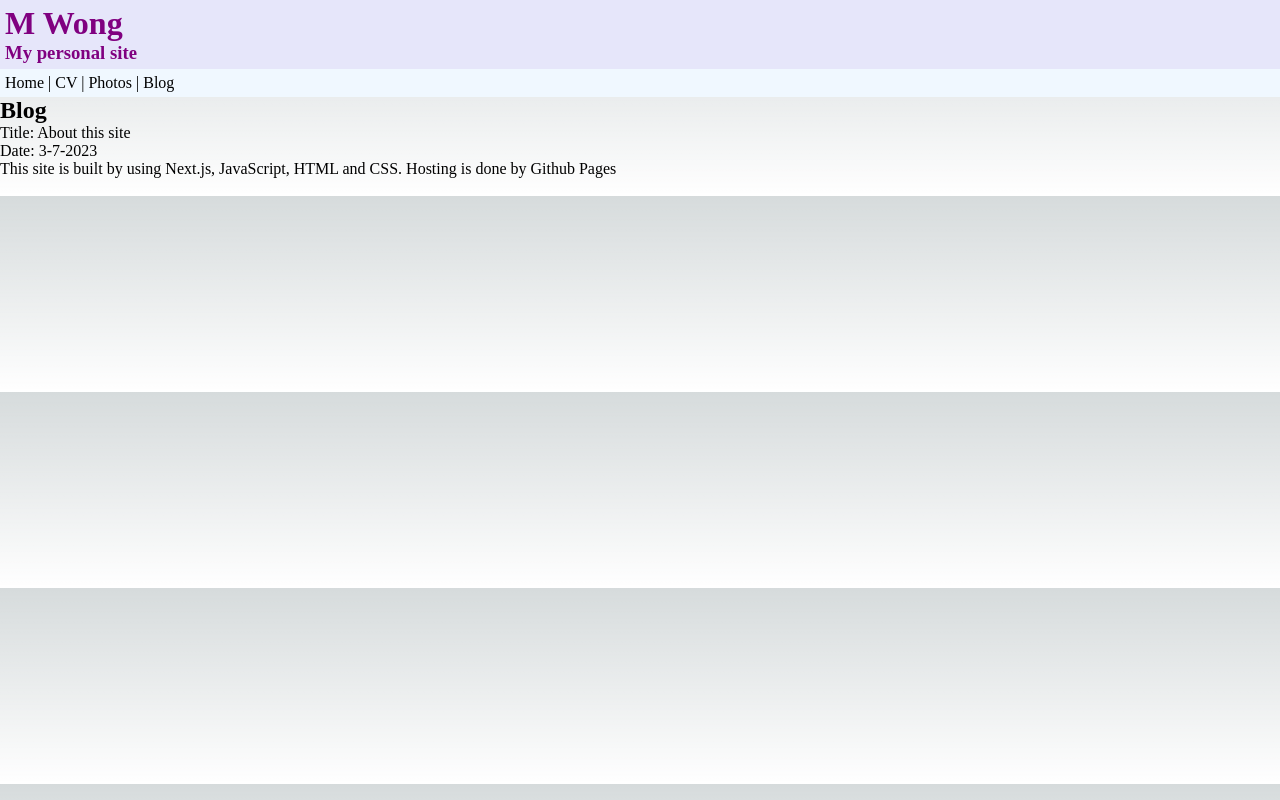
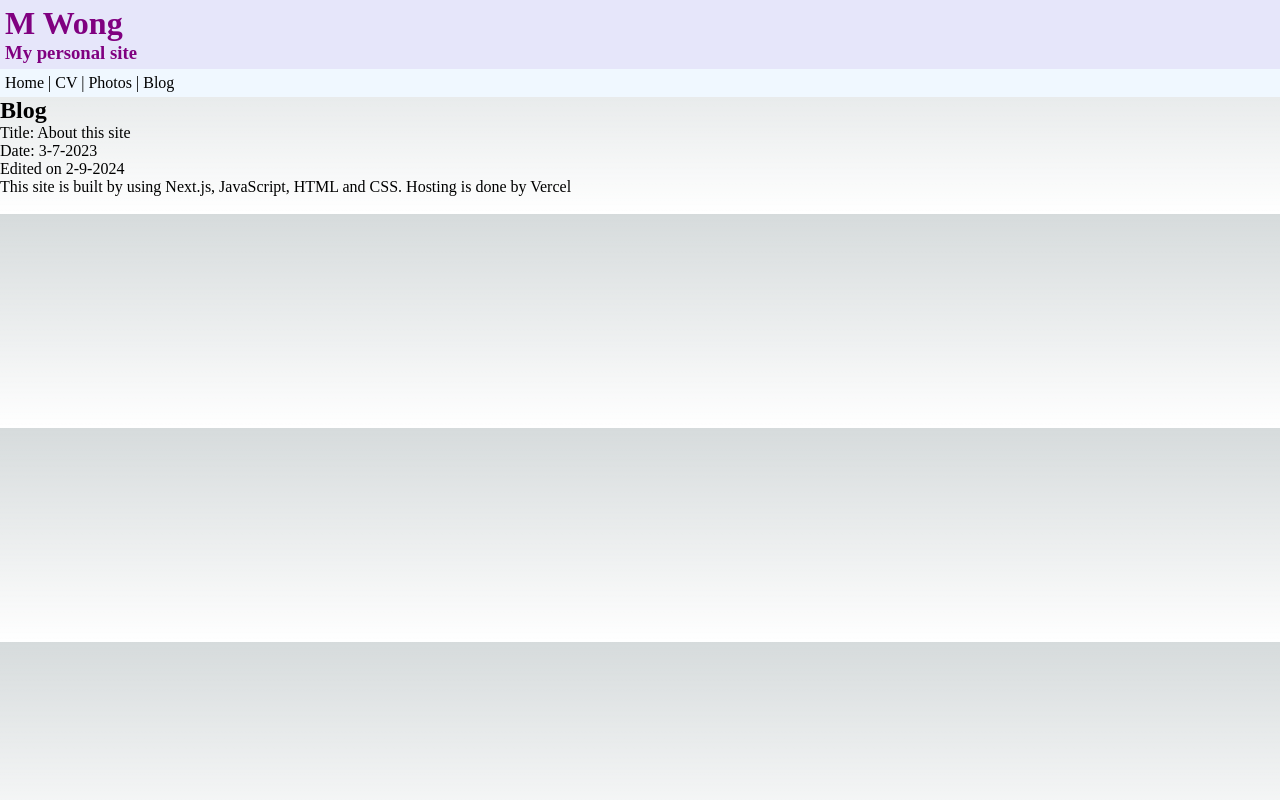
Before and after one commit to mwongau/next-blog, a Next.js app: page /blog/about in a window 1280 px wide. Built offline with nearby package versions, Linux system fonts and the light colour scheme.

Commit message:
init 2-9-2024 blog rev.

```diff
--- a/pages/blog/about.js
+++ b/pages/blog/about.js
@@ -9,9 +9,9 @@ export default function About() {
   <Nav />
   <h2>Blog</h2>
   <p>Title: About this site</p>
-  <p>Date: 3-7-2023</p>
+  <p>Date: 3-7-2023</p><p>Edited on 2-9-2024</p>
   <p>This site is built by using Next.js, JavaScript, HTML and CSS. Hosting is
-     done by Github Pages</p>
+     done by Vercel</p>
   <br />
 
   </div>
```
